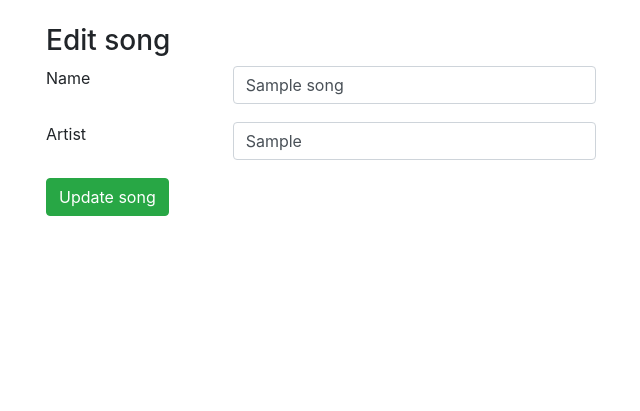
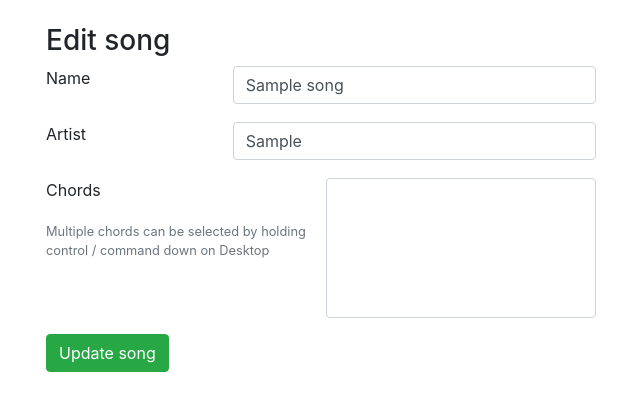
Before and after one commit to otahontas/chords, a Flask app: page /songs/edit/1 in a window 1280 px wide. Shown: the part 56-467 px from the top of the page, without its empty margins (39-679 px from the left). Run offline with Flask 2, Linux system fonts and the light colour scheme; a user stored in the database is signed in; tables that the repository leaves empty hold one stand-in row (values such as "Sample post"); lists and menus that the app fills with data are empty; some libraries are stand-ins or nearby versions.

Commit message:
Add functionality to link chords to songs

```diff
--- a/application/linktables/models.py
+++ b/application/linktables/models.py
@@ -14,7 +14,7 @@ class ChordNote(Base):
 class SongChord(Base):
 
     song_id = db.Column(db.Integer, db.ForeignKey('song.id'), nullable=False)
-    note_id = db.Column(db.Integer, db.ForeignKey('chord.id'), nullable=False)
+    chord_id = db.Column(db.Integer, db.ForeignKey('chord.id'), nullable=False)
 
     def __init__(self):
         pass
--- a/application/songs/forms.py
+++ b/application/songs/forms.py
@@ -1,5 +1,6 @@
 from flask_wtf import FlaskForm
-from wtforms import StringField, validators
+from wtforms import SelectMultipleField,StringField, validators
+from application.chords.models import Chord
 
 
 class SongForm(FlaskForm):
@@ -12,9 +13,18 @@ class SongForm(FlaskForm):
 
 
 class SongEditForm(FlaskForm):
+    """Form for editing songs, catches selection from Songs table.
+    Use basic query instead of QuerySelectField so we can format options
+    before showing them."""
+    chords_in_database = Chord.query.with_entities(Chord.id, Chord.key,
+                                                   Chord.name)
+    chords_in_database = [(x.id, "{} {}".format(x.key.title(), x.name))
+                          for x in chords_in_database]
 
     new_name = StringField("Name", [validators.InputRequired()])
     new_artist = StringField("Artist", [validators.InputRequired()])
+    chords = SelectMultipleField("Chords", choices=chords_in_database,
+                                 coerce=int)
 
     class Meta:
         csrf = False
--- a/application/songs/views.py
+++ b/application/songs/views.py
@@ -3,6 +3,8 @@ from flask_login import login_required, current_user
 
 from application import app, db
 from application.auth.models import User
+from application.chords.models import Chord
+from application.linktables.models import SongChord
 from application.songs.models import Song
 from application.songs.forms import SongForm, SongEditForm
 
@@ -23,7 +25,15 @@ def get_song(song_id):
     """View controller for showing individual songs"""
     s = Song.query.get(song_id)
 
-    return render_template("songs/song.html", song=s)
+    chords = (db.session.query(Chord)
+              .join(SongChord)
+              .join(Song)
+              .filter(Chord.id == SongChord.chord_id)
+              .filter(Song.id == song_id)
+              .all())
+
+    return render_template("songs/song.html", song=s, chords=chords,
+                           count=len(chords))
 
 
 @app.route("/songs/new")
@@ -82,8 +92,15 @@ def songs_edit(song_id):
     s.name = form.new_name.data
     s.artist = form.new_artist.data
 
+    #chords_in_database = Chord.query.with_entities(Chord.id, Chord.key)
+
+    for chord in form.chords.data:
+        new_chord = SongChord()
+        new_chord.song_id = s.id
+        new_chord.chord_id = chord
+        db.session().add(new_chord)
+
     db.session().commit()
-
     flash('Song successfully updated')
     return redirect(url_for("songs_index"))
 
--- a/application/templates/songs/edit.html
+++ b/application/templates/songs/edit.html
@@ -18,6 +18,17 @@
     </div>
     <div class="form-group col-sm-4">
       {{ form.new_artist(class="form-control", placeholder=song.artist) }}
+    </div>
+  </div>
+  <div class="form-row">
+    <div class="form-group col-sm-3">
+      <label for="notes">{{ form.chords.label }}</label>
+      <small id="notesHelpBlock" class="form-text text-muted">
+          Multiple chords can be selected by holding control / command down on Desktop
+      </small>
+    </div>
+    <div class="form-group col-sm-3">
+        {{ form.chords(class="form-control", size="6") }}
     </div>
   </div>
   {% if form.new_name.errors %}
```
Also changed, not shown: application/chords/forms.py (+8 -6 lines), application/chords/views.py (+9 -11 lines), application/templates/songs/song.html (+7 -4 lines), README.md.
